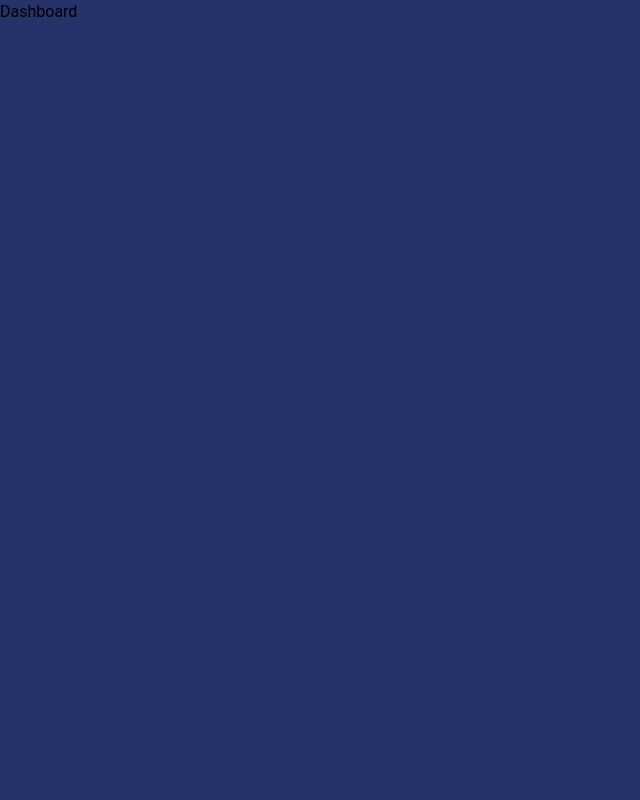
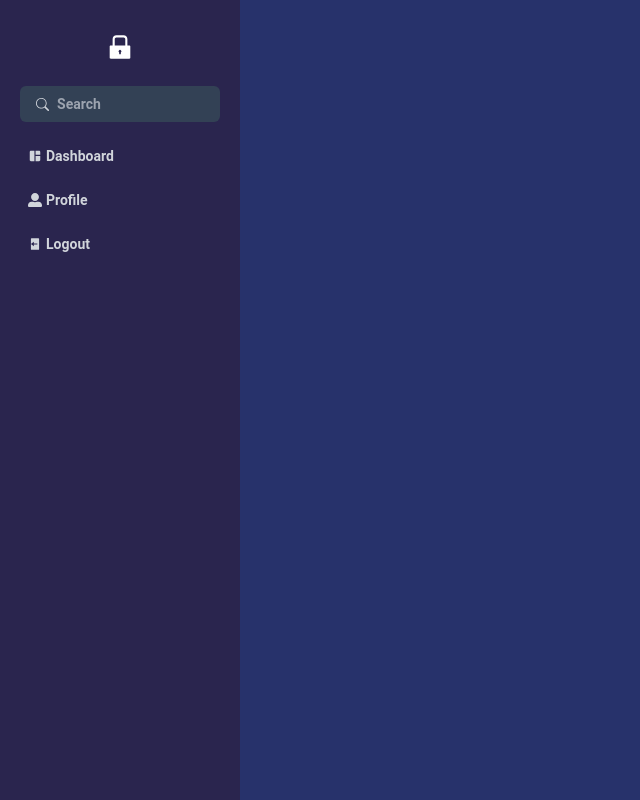
Before and after one commit to moeb15/Password-Manager, a React (Create React App) app in the folder frontend/: page /home in a window 1280 px wide. Shown: the whole page, without its empty margins (0-640 px from the left). Built offline with nearby package versions, Linux system fonts and the light colour scheme.

Commit message:
added sidebar to dashboard

```diff
--- a/frontend/src/components/Dashboard.js
+++ b/frontend/src/components/Dashboard.js
@@ -1,7 +1,11 @@
+import Sidebar from "./Sidebar";
+
+
 function Dashboard(){
     return(
-        <div>
-            Dashboard
+        <div className="w-full h-screen text-3xl text-gray-300 flex flex-row">
+            <Sidebar />
+
         </div>
     )
 }
```
